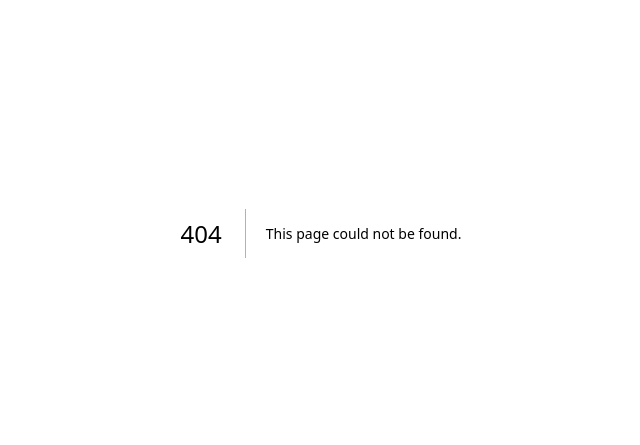
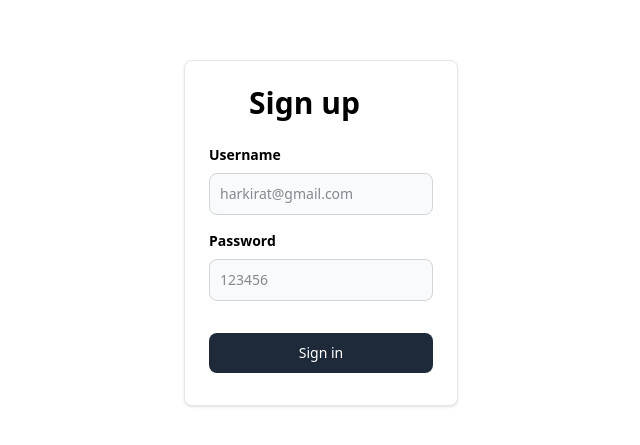
Before and after one commit to GeekNoob04/nextjs-backend-cohort, a Next.js app: page /signup in a window 1280 px wide. Before the commit this address had no page. Shown: the part 167-612 px from the top of the page, without its empty margins (319-959 px from the left). Built offline with nearby package versions, Linux system fonts and the light colour scheme.

Commit message:
frontend signup page

```diff
--- /dev/null
+++ b/app/signup/page.tsx
@@ -0,0 +1,9 @@
+import { Signup } from "@/components/Signup";
+
+export default function SignupPage() {
+    return (
+        <div>
+            <Signup />
+        </div>
+    );
+}
--- /dev/null
+++ b/components/Signup.tsx
@@ -0,0 +1,79 @@
+"use client";
+import { ChangeEventHandler, useState } from "react";
+
+export function Signup() {
+    const [username, setUsername] = useState("");
+    const [password, setPassword] = useState("");
+
+    return (
+        <div className="h-screen flex justify-center flex-col">
+            <div className="flex justify-center">
+                <a
+                    href="#"
+                    className="block max-w-sm p-6 bg-white border border-gray-200 rounded-lg shadow hover:bg-gray-100 "
+                >
+                    <div>
+                        <div className="px-10">
+                            <div className="text-3xl font-extrabold">
+                                Sign up
+                            </div>
+                        </div>
+                        <div className="pt-2">
+                            <LabelledInput
+                                onChange={(e) => {
+                                    setUsername(e.target.value);
+                                }}
+                                label="Username"
+                                placeholder="harkirat@gmail.com"
+                            />
+                            <LabelledInput
+                                onChange={(e) => {
+                                    setPassword(e.target.value);
+                                }}
+                                label="Password"
+                                type={"password"}
+                                placeholder="123456"
+                            />
+                            <button
+                                type="button"
+                                className="mt-8 w-full text-white bg-gray-800 focus:ring-4 focus:ring-gray-300 font-medium rounded-lg text-sm px-5 py-2.5 me-2 mb-2"
+                            >
+                                Sign in
+                            </button>
+                        </div>
+                    </div>
+                </a>
+            </div>
+        </div>
+    );
+}
+
+function LabelledInput({
+    label,
+    placeholder,
+    type,
+    onChange,
+}: LabelledInputType) {
+    return (
+        <div>
+            <label className="block mb-2 text-sm text-black font-semibold pt-4">
+                {label}
+            </label>
+            <input
+                onChange={onChange}
+                type={type || "text"}
+                id="first_name"
+                className="bg-gray-50 border border-gray-300 text-gray-900 text-sm rounded-lg focus:ring-blue-500 focus:border-blue-500 block w-full p-2.5"
+                placeholder={placeholder}
+                required
+            />
+        </div>
+    );
+}
+
+interface LabelledInputType {
+    label: string;
+    placeholder: string;
+    type?: string;
+    onChange: ChangeEventHandler<HTMLInputElement>;
+}
```
